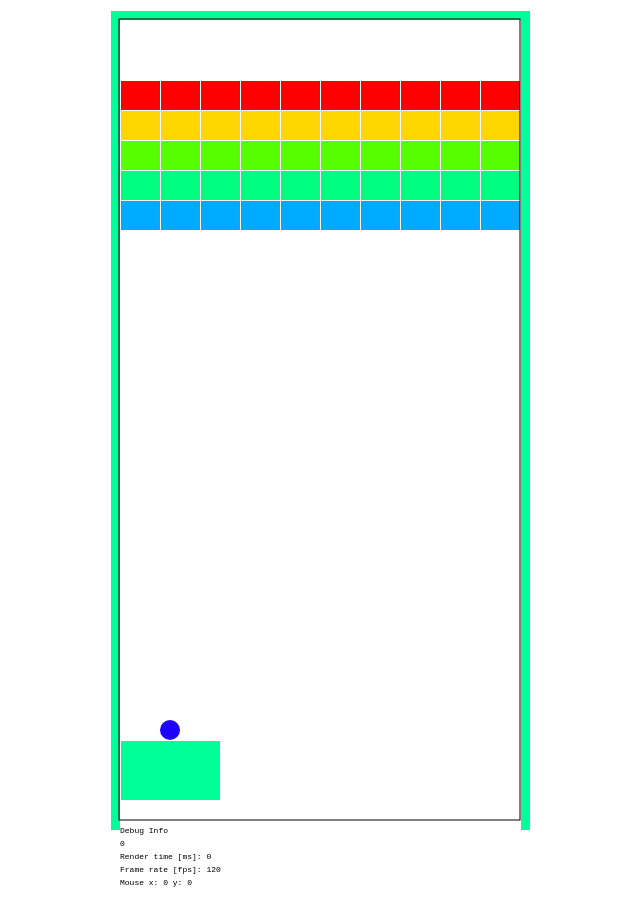
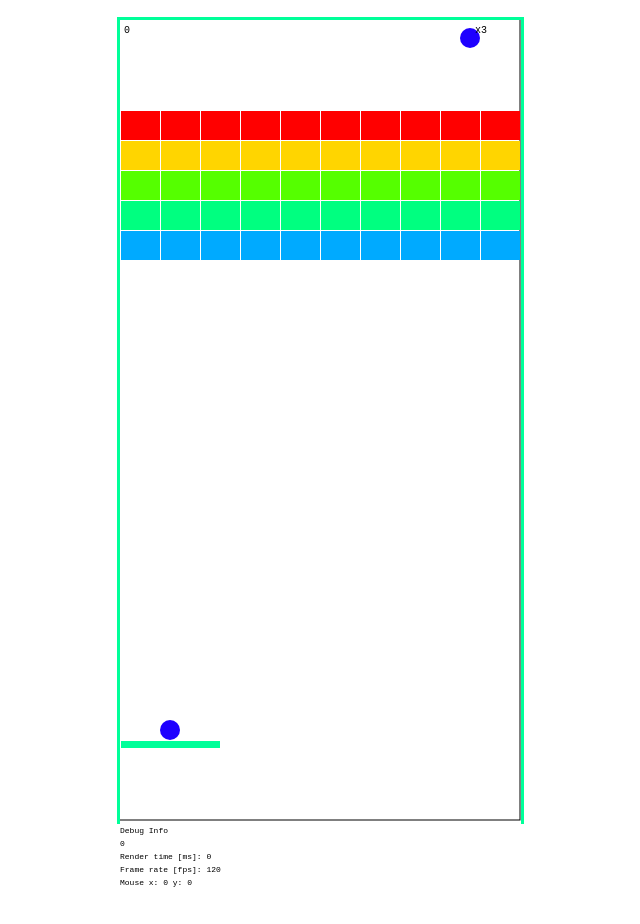
Before and after one commit to ekarademir/bounce, a plain HTML site: page index.html in a window 1280 px wide. Shown: the whole page, without its empty margins (320-960 px from the left). Drawn offline with Linux system fonts and the light colour scheme.

Commit message:
First version

```diff
--- a/bounce.js
+++ b/bounce.js
@@ -6,6 +6,8 @@ function bounce(debug=false) {
 
 	// Settings
 	var frameRate = 120;
+	var lives = 3;
+
 
 
 	// Setting up the scene
@@ -72,6 +74,8 @@ function bounce(debug=false) {
 	var screen = newGame();
 	var mouseX = 0;
 	var mouseY = 0;
+	var score = 0;
+
 
 	/**
 	 * Event handling
@@ -113,29 +117,66 @@ function bounce(debug=false) {
 	 * MAIN ANIMATION LOOP
 	 */
 	window.setInterval(function() {
+		// clear screen
 		let drawStart = timer.now();
 		ctx.clearRect(0, 0, canvasWidth, canvasHeight);
+
+		// draw game box
+		ctx.strokeStyle = "black";
+		ctx.lineWidth = 1;
+		ctx.strokeRect(originX-1, originY-1, width+1, height+1);
 
 		for (let i = 0; i < screen.bouncers.length; i++) {
 			screen.bouncers[i].draw(ctx, originX, originY, pix);
 		}
-
+		let dscore = 0;
 		for (let i = 0; i < screen.balls.length; i++) {
-			screen.balls[i].move(screen);
+			dscore += screen.balls[i].move(screen);
 			screen.balls[i].draw(ctx, originX, originY, pix);
 
 			if(screen.balls[i].y > originY + height) {
 				screen.balls.splice(i, 1);
+				lives--;
 			}
 
 			if(screen.balls.length == 0) {
-				newBall(screen);
+				if (lives > 0) {
+					newBall(screen);
+				} else {
+					screen = newGame();
+				}
 			}
 		}
 
 		if(screen.bouncers.length < 5) {
 			newBlocks(screen);
 		}
+
+		if (dscore > 0) {
+			score += dscore;
+		}
+
+		if (dscore >0 && score>0 && score%5==0) {
+			lives++;
+		}
+
+
+
+		// Update HUD
+
+		// Update Score
+		ctx.font ="10px monospace";
+		ctx.fillStyle = "black";
+		ctx.fillText(score, originX + 4, originY + 13);
+
+		// Update Lives
+		ctx.fillStyle = "hsla("+247+",100%,50%,1)";
+		ctx.beginPath();
+		let r = 10*pix/2;
+		ctx.ellipse(originX+170*pix + r, originY + 4*pix + r, r, r, 0, 0, 2*Math.PI);
+		ctx.fill();
+		ctx.fillStyle = "black";
+		ctx.fillText("x" + lives, originX+170*pix + r +5, originY + 13);
 
 
 		dmsg.push(screen.bouncers[0].x);
@@ -159,17 +200,20 @@ function bounce(debug=false) {
 			balls: []
 		}
 
+		score = 0;
+		lives = 3;
+
 		// Paddling box
-		let bouncer = new bbox(0, 360, 50, 30, "paddle");
+		let bouncer = new bbox(0, 360, 50, 4, "paddle");
 		screenTree.bouncers.push(bouncer);
 
 		newBlocks(screenTree);
 
 		newBall(screenTree);
 
-		screenTree.bouncers.push(new bbox(-5, -5, 5, 410, "wall"));
-		screenTree.bouncers.push(new bbox(200, -5, 5, 410, "wall"));
-		screenTree.bouncers.push(new bbox(-5, -5, 210, 5, "wall"));
+		screenTree.bouncers.push(new bbox(-2, -2, 2, 404, "wall"));
+		screenTree.bouncers.push(new bbox(200, -2, 2, 404, "wall"));
+		screenTree.bouncers.push(new bbox(-2, -2, 204, 2, "wall"));
 		// screenTree.bouncers.push(new bbox(0, 400, 200, 5));
 
 		return screenTree;
@@ -192,7 +236,7 @@ function bounce(debug=false) {
 		let bh = 15;
 		for (let i = 0; i < 10; i++) {
 			for (let j = 0; j < 5; j++) {
-				let b = new bbox(i*bw, 2*bh + j*bh, bw, bh)
+				let b = new bbox(i*bw, 3*bh + j*bh, bw, bh)
 				b.color = 50*j;
 				screenTree.bouncers.push(b);
 			}
@@ -201,9 +245,6 @@ function bounce(debug=false) {
 	}
 
 	function debugMessage() {
-		ctx.strokeStyle = "black";
-		ctx.lineWidth = 1;
-		ctx.strokeRect(originX-1, originY-1, width+1, height+1);
 
 		ctx.font ="8px monospace";
 		ctx.fillStyle = "black";
@@ -270,11 +311,11 @@ class bbox {
 		this.color = 156;
 	}
 
-	isin(bb,x,y) {
-		let x11 = x;
-		let y11 = y;
-		let x12 = x+this.w;
-		let y12 = y+this.h;
+	isin(bb) {
+		let x11 = this.x;
+		let y11 = this.y;
+		let x12 = this.x+this.w;
+		let y12 = this.y+this.h;
 		let x21 = bb.x;
 		let y21 = bb.y;
 		let x22 = bb.x+bb.w;
@@ -300,7 +341,7 @@ class bbox {
 
 
 		//Detect collision and return impact direction.
-		// Check Right
+		// Check Left
 		// They should touch either from right or left
 		// AND they should be at the same y so that they can touch.
 		if(Math.max(x11, x12) > Math.min(x21, x22)
@@ -309,19 +350,22 @@ class bbox {
 			if (Math.max(y11, y12) <  Math.min(y21, y22)) return false;
 			if (Math.min(y11, y12) >  Math.max(y21, y22)) return false;
 
-			// console.log("right collision");
+			// console.log("left collision");
+
+			// this.x = bb.x-this.w;
 			this.vel.x *= -1;
 			return true;
 		}
 
-		// Check left
+		// Check right
 		if(Math.min(x11, x12) < Math.max(x21, x22)
 		 && Math.max(x11, x12) > Math.max(x21, x22))
 		{
 			if (Math.max(y11, y12) <  Math.min(y21, y22)) return false;
 			if (Math.min(y11, y12) >  Math.max(y21, y22)) return false;
 
-			// console.log("left collision");
+			// console.log("right collision");
+			// this.x = bb.x+bb.w;
 			this.vel.x *= -1;
 			return true;
 		}
@@ -333,7 +377,7 @@ class bbox {
 			if(Math.max(x11, x12) < Math.min(x21, x22)) return false;
 			if(Math.min(x11, x12) > Math.max(x21, x22)) return false;
 
-			// console.log("bottom collision");
+			// console.log("top collision");
 			this.vel.y *= -1;
 			return true;
 		}
@@ -345,7 +389,7 @@ class bbox {
 			if(Math.max(x11, x12) < Math.min(x21, x22)) return false;
 			if(Math.min(x11, x12) > Math.max(x21, x22)) return false;
 
-			// console.log("top collision");
+			// console.log("bottom collision");
 			this.vel.y *= -1;
 			return true;
 		}
@@ -357,6 +401,7 @@ class bbox {
 
 
 	move(screenTree) {
+		let score = 0;
 		if(this.stuck) {
 			// r is the relative coordinate
 			if(this.r == null) {
@@ -368,10 +413,12 @@ class bbox {
 		} else {
 			for(let i = 0; i < screenTree.bouncers.length; i++) {
 				let b = screenTree.bouncers[i];
+
 				if(this.collides(b)){
 					// console.log("collision " + i);
 					if(b.type == "block") {
 						screenTree.bouncers.splice(i, 1);
+						score++;
 					}
 
 				}
@@ -382,6 +429,8 @@ class bbox {
 			this.x += this.vel.x;
 			this.y += this.vel.y;
 		}
+
+		return score;
 	}
 
 	setX(x, oX, w, pix) {
```
Also changed, not shown: docs/bounce.js (+71 -22 lines), docs/index.html (+1 -1 lines).
